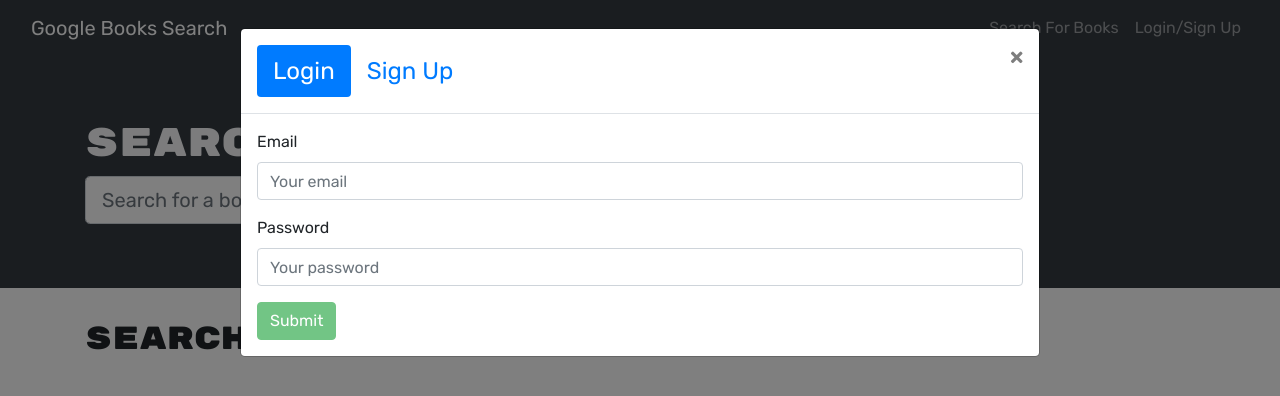
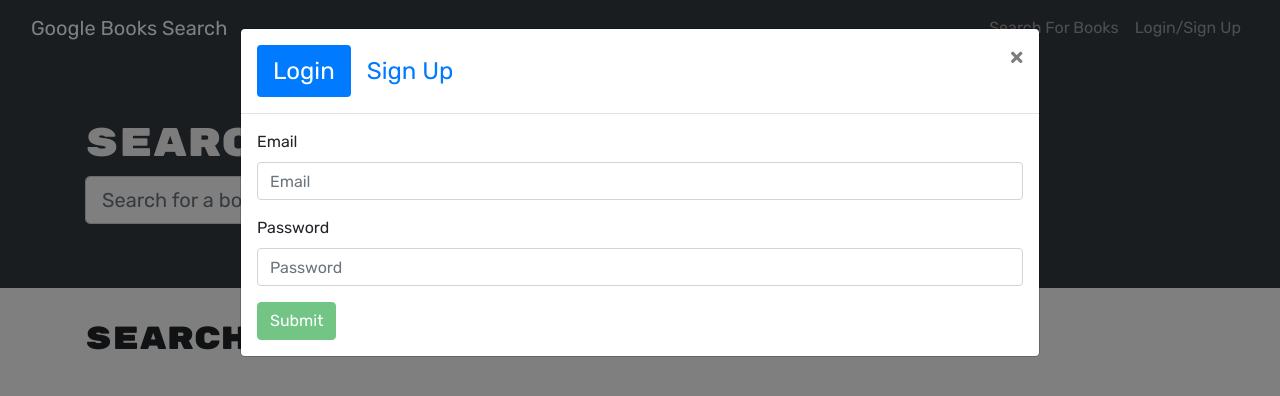
Before and after one commit to xRitchie91/BookItXXI, a React (Create React App) app in the folder client/: page / in a window 1280 px wide. Both pictures are taken after a click on the button "Login/Sign Up". Shown: the top 396 px of the page. Built offline with nearby package versions, Linux system fonts and the light colour scheme.

Commit message:
Updated LoginForm

```diff
--- a/client/src/components/LoginForm.js
+++ b/client/src/components/LoginForm.js
@@ -51,32 +51,32 @@ const LoginForm = () => {
     <>
       <Form noValidate validated={validated} onSubmit={handleFormSubmit}>
         <Alert dismissible onClose={() => setShowAlert(false)} show={showAlert} variant='danger'>
-          Something went wrong with your login credentials!
+          Hm.. Something isn't right!🤔
         </Alert>
         <Form.Group>
           <Form.Label htmlFor='email'>Email</Form.Label>
           <Form.Control
             type='text'
-            placeholder='Your email'
+            placeholder='Email'
             name='email'
             onChange={handleInputChange}
             value={userFormData.email}
             required
           />
-          <Form.Control.Feedback type='invalid'>Email is required!</Form.Control.Feedback>
+          <Form.Control.Feedback type='invalid'>You NEED an Email for that!</Form.Control.Feedback>
         </Form.Group>
 
         <Form.Group>
           <Form.Label htmlFor='password'>Password</Form.Label>
           <Form.Control
             type='password'
-            placeholder='Your password'
+            placeholder='Password'
             name='password'
             onChange={handleInputChange}
             value={userFormData.password}
             required
           />
-          <Form.Control.Feedback type='invalid'>Password is required!</Form.Control.Feedback>
+          <Form.Control.Feedback type='invalid'>You NEED a Password for that!</Form.Control.Feedback>
         </Form.Group>
         <Button
           disabled={!(userFormData.email && userFormData.password)}
```
